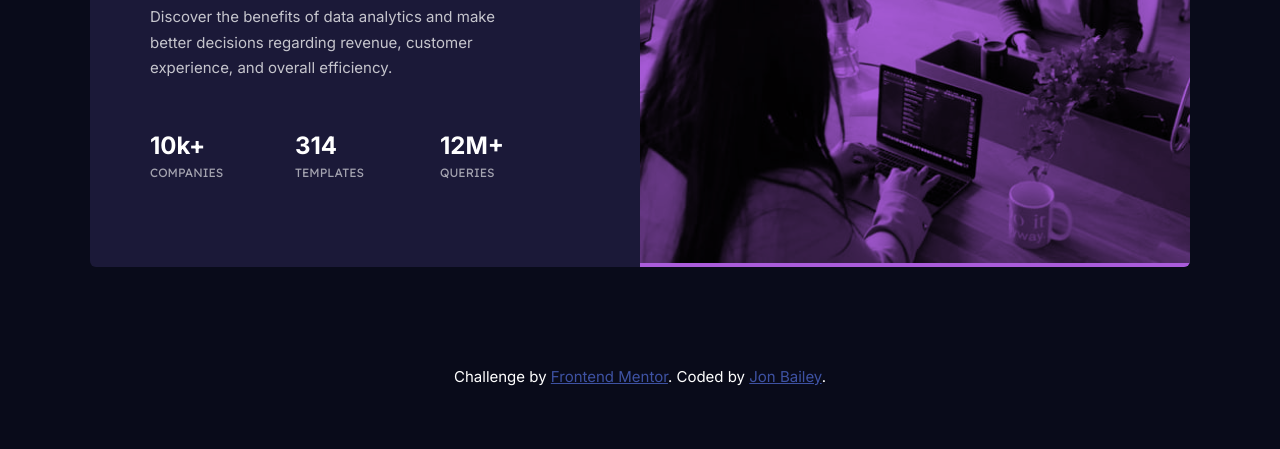
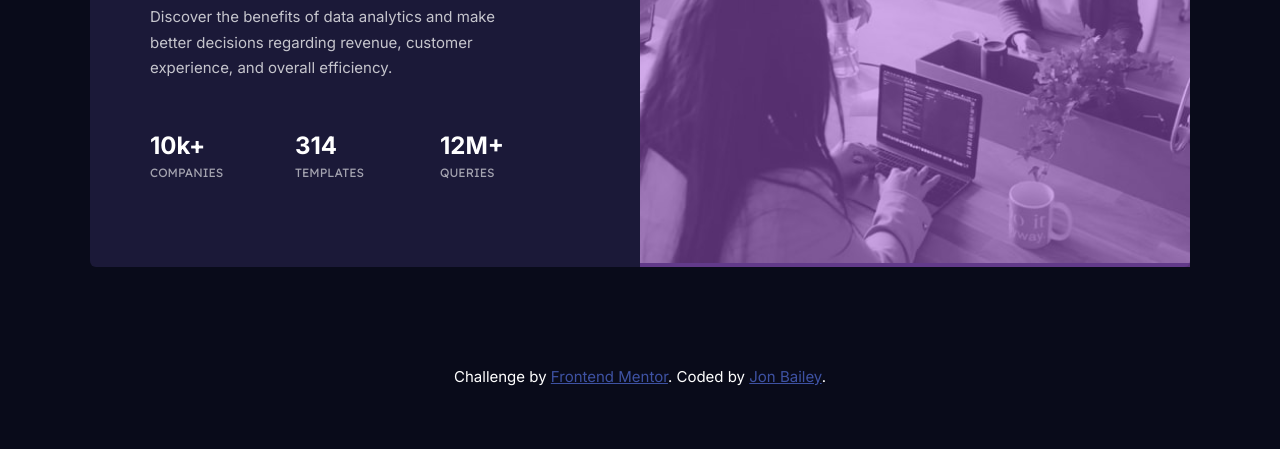
Before and after one commit to Jon-Bailey/Stats-Preview-Card-Component, a plain HTML site: page index.html in a window 1280 px wide. Shown: the part 351-800 px from the top of the page. Drawn offline with Linux system fonts and the light colour scheme.

Commit message:
overlay fixed

```diff
--- a/index.html
+++ b/index.html
@@ -37,6 +37,7 @@
     </div>
 
     <div class="card-image">
+      <div class="overlay"></div>
       <img src="images/image-header-desktop.jpg" alt="workshop" />
     </div>
   </div>
--- a/style.css
+++ b/style.css
@@ -9,9 +9,9 @@
 
 body {
   background-color: hsl(233, 47%, 7%);
-  display:flex;
-  flex-direction:column;
-  justify-content:space-between;
+  display: flex;
+  flex-direction: column;
+  justify-content: space-between;
 }
 
 #card-section {
@@ -26,8 +26,8 @@ body {
   display: flex;
   width: 1100px;
   border-radius: 6px;
-  align-items:center;
-  overflow:auto;
+  align-items: center;
+  overflow: auto;
 }
 
 #main-heading {
@@ -41,12 +41,12 @@ body {
 h3 #accent {
   color: hsl(277, 64%, 61%);
   font-family: "Inter", sans-serif;
-    font-weight:700;
+  font-weight: 700;
 }
 
 p {
   font-family: "Inter", sans-serif;
-    font-weight:400;
+  font-weight: 400;
   color: white;
   font-size: 15px;
 }
@@ -54,41 +54,37 @@ body {
 #main-paragraph {
   color: hsla(0, 0%, 100%, 0.75);
   margin-bottom: 50px;
-    line-height:1.7em;
+  line-height: 1.7em;
 }
 
 .card-image {
-  width:50%;
-  height:100%;
-  background-color: hsl(277, 64%, 61%);
+  width: 50%;
+  height: 100%;
 }
 
 .card-image img {
-    mix-blend-mode:multiply;
-    width:100%;
-    height:auto;
+  object-fit: cover;
+  width: 100%;
 }
 
-/*#overlay {
+.overlay {
   position: absolute;
-    mix-blend-mode:multiply;
-    background-color: hsl(277, 64%, 61%);
-    width: 540px;
-    height: auto;
-    overflow:auto;
+  background-color: hsla(277, 64%, 61%, 0.5);
+  width:550px;
+  height: 458px;
+  overflow:hidden;
 }
-*/
+
 .card-body {
   padding: 0px 100px 0px 60px;
   width: 50%;
-
 }
 
 .stats {
   display: flex;
   font-family: "Inter", sans-serif;
-  justify-content:space-between;
-  align-items:center;
+  justify-content: space-between;
+  align-items: center;
 }
 
 .stats h3 {
@@ -102,16 +98,14 @@ body {
 
 .stat-headings {
   font-family: "Lexend Deca", sans-serif;
-    font-weight:400;
+  font-weight: 400;
   color: hsla(0, 0%, 100%, 0.6);
   font-size: 12px;
-    margin-top:5px;
+  margin-top: 5px;
 }
 
-
-
 .attribution {
-    margin-top:100px;
+  margin-top: 100px;
   font-size: 11px;
   text-align: center;
 }
```
Lines whose indentation alone changed are shown as unchanged.
